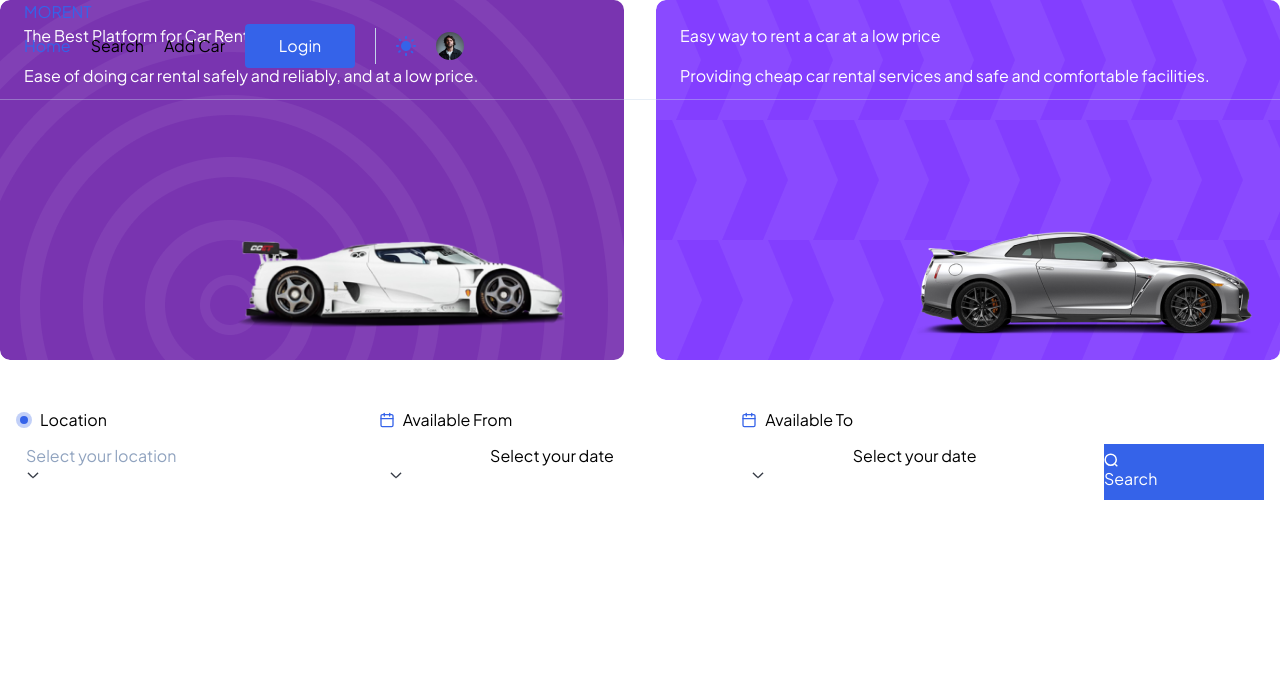
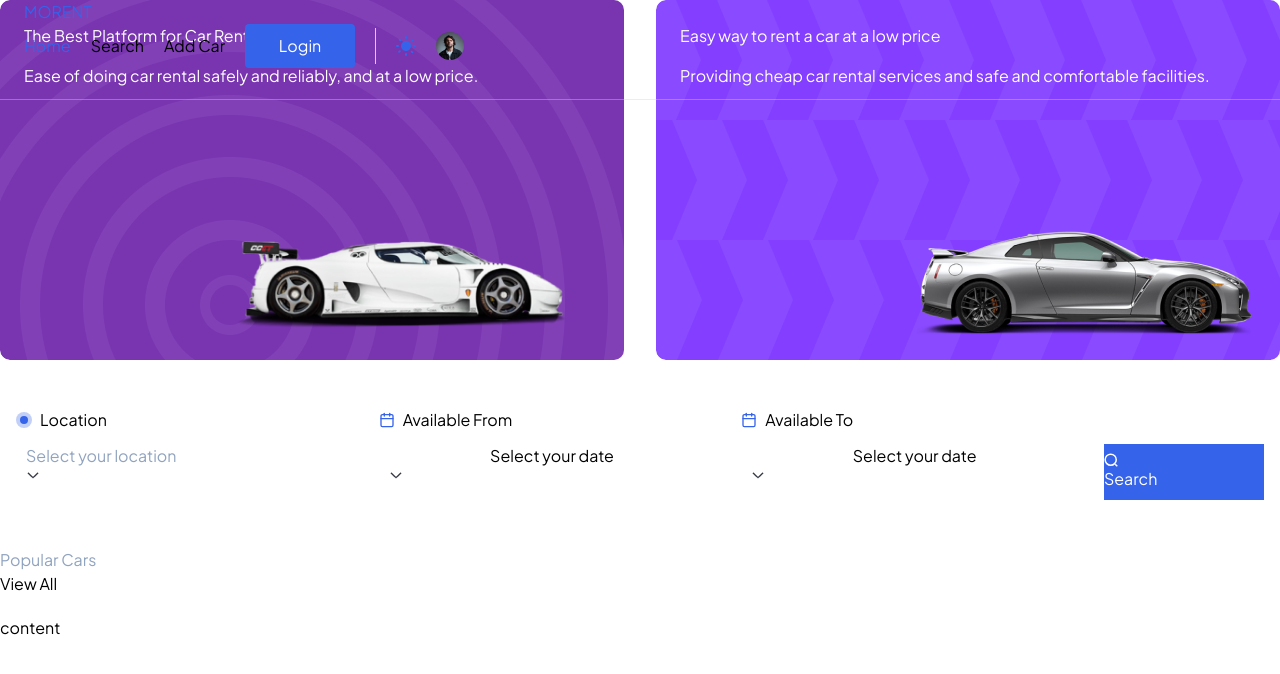
Before and after one commit to GlenMac90/rent-wheels, a Next.js app: page / in a window 1280 px wide. Shown: the top 674 px of the page. Built offline with nearby package versions, Linux system fonts and the light colour scheme.

Commit message:
start component for popular cars

```diff
--- a/app/page.tsx
+++ b/app/page.tsx
@@ -1,5 +1,6 @@
+import SearchBar from "@/components/SearchBar";
 import Hero from "@/components/homepage/Hero";
-import SearchBar from "@/components/SearchBar";
+import PopularCars from "@/components/homepage/PopularCars";
 
 export default function Home() {
   return (
@@ -7,6 +8,7 @@ export default function Home() {
       <section className="flex w-full max-w-[82rem] flex-col items-center gap-6">
         <Hero />
         <SearchBar />
+        <PopularCars />
       </section>
     </main>
   );
--- /dev/null
+++ b/components/homepage/PopularCars.tsx
@@ -0,0 +1,25 @@
+"use client";
+
+import { useState } from "react";
+
+const PopularCars = () => {
+  const [showMore, setShowMore] = useState(false);
+  return (
+    <section className="flex w-full flex-col gap-5">
+      <div className="flex-between w-full">
+        <h3 className="semibold-14 md:semibold-16 text-gray-400">
+          Popular Cars
+        </h3>
+        <button
+          className="text-blue-500_blue-300 hover:text-blue-300_blue-500 semibold-12 md:semibold-16"
+          onClick={() => setShowMore(!showMore)}
+        >
+          {showMore ? "View Less" : "View All"}
+        </button>
+      </div>
+      <p>content</p>
+    </section>
+  );
+};
+
+export default PopularCars;
--- a/styles/theme.css
+++ b/styles/theme.css
@@ -79,6 +79,10 @@
     @apply font-normal text-[14px] leading-[18px];
   }
 
+  .semibold-12 {
+    @apply font-semibold text-[12px] leading-[16px];
+  }
+
   .base-12 {
     @apply font-normal text-[12px] leading-[16px];
   }
@@ -121,6 +125,14 @@
 
   .text-gray-400_white-200 {
     @apply text-gray-400 dark:text-white-200;
+  }
+
+  .text-blue-500_blue-300 {
+    @apply text-blue-500 dark:text-blue-300;
+  }
+
+  .text-blue-300_blue-500 {
+    @apply text-blue-300 dark:text-blue-500;
   }
 }
 
```
